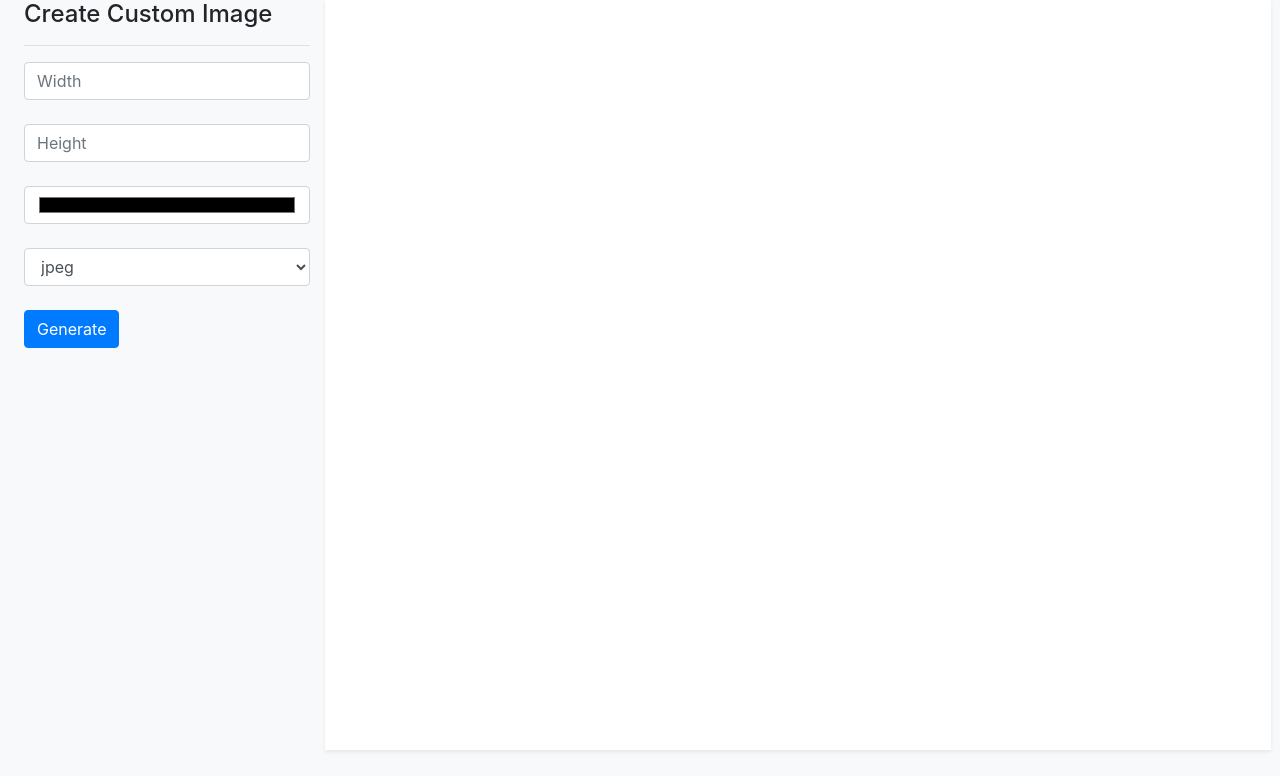
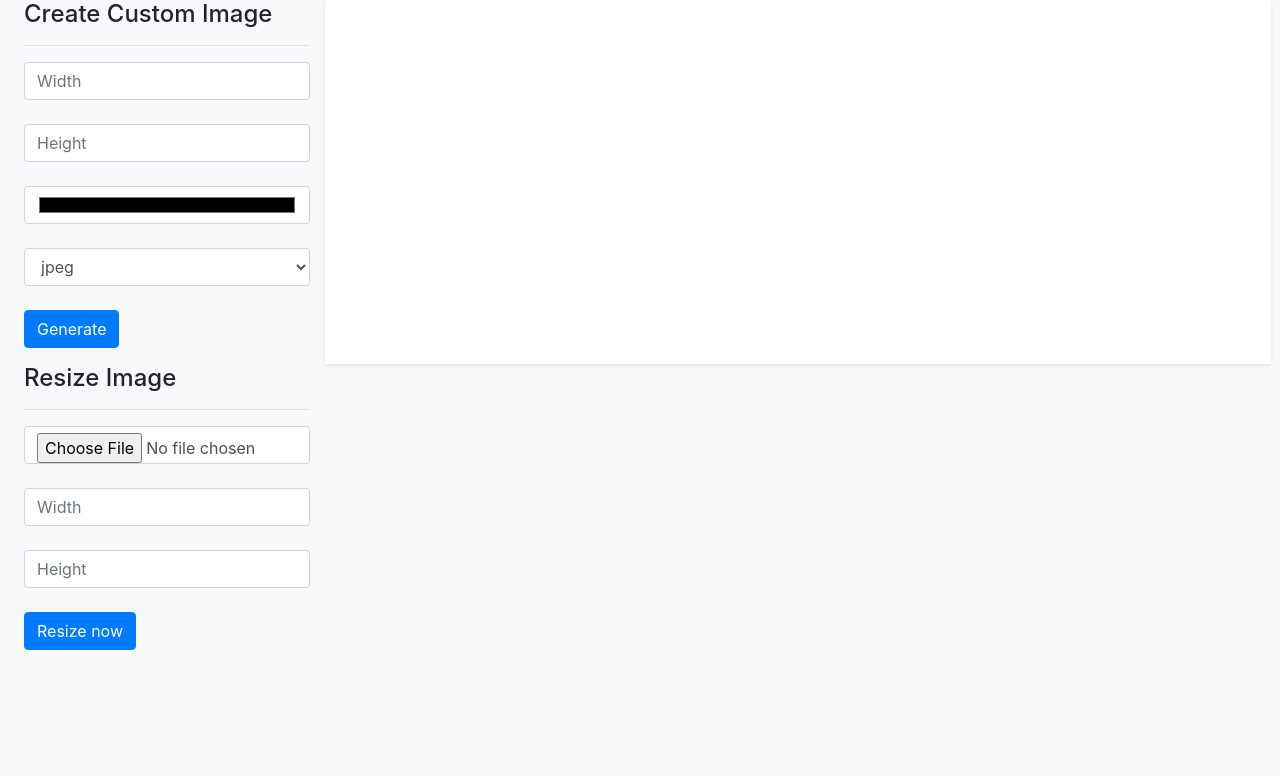
Before and after one commit to dev-sankhadip/image-processing, a PHP site: page / in a window 1280 px wide. Shown: the part 24-800 px from the top of the page. Run offline with PHP 8.4, Linux system fonts and the light colour scheme.

Commit message:
image resize done

```diff
--- a/index.php
+++ b/index.php
@@ -17,9 +17,8 @@
         }
     </style>
 </head>
-
 <body class="container-fluid p-4 bg-light">
-    <div class="row main">
+    <div class="row">
         <div class="col-md-3">
             <form>
                 <h4>Create Custom Image</h4>
@@ -32,14 +31,28 @@
                     <option>png</option>
                     <option>gif</option>
                 </select>
-                <button type="button" class="btn btn-primary">Generate</button>
+                <button type="button" class="btn btn-primary generate-btn" id="generate-btn">Generate</button>
             </form>
         </div>
         <div class="col-md-9 text-center bg-white shadow-sm overflow-auto">
             <div id="result" class="mt-5">
-
             </div>
         </div>
+    </div>
+    <div class="row">
+        <div class="col-md-3">
+            <form>
+                <h4>Resize Image</h4>
+                <hr>
+                <input type="file" class="form-control mb-4" id="image" required>
+                <input type="number" class="form-control mb-4" id="new_width" placeholder="Width" required>
+                <input type="number" class="form-control mb-4" id="new_height" placeholder="Height" required>
+                <button type="button" class="btn btn-primary">Resize now</button>
+            </form>
+        </div>
+        <!-- <div class="col-md-9 text-center bg-white shadow-sm overflow-auto">
+
+        </div> -->
     </div>
     <script type="text/javascript">
         $(".main").css({
@@ -51,7 +64,7 @@
                 height: $(window).height()-50
             });
         })
-        $("button").click(function() {
+        $("#generate-btn").click(function() {
             const width = $("#width").val();
             const height = $("#height").val();
             const color = $("#color").val();
@@ -62,7 +75,6 @@
             const red = parseInt(a, 16);
             const green = parseInt(b, 16);
             const black = parseInt(c, 16);
-
             $.ajax({
                 type: "POST",
                 url: 'php/image.php',
@@ -82,7 +94,6 @@
                     img.style.width="80%";
                     img.style.marginLeft="10%";
                     $("#result").append(img);
-
                     const a=document.createElement("a");
                     a.href="image/"+name;
                     a.download=name;
@@ -91,11 +102,40 @@
                     document.querySelector("#result").appendChild(a);
                 },
                 error: function() {
-
                 }
             })
         })
+    // upload file
+    $(document).ready(function()
+    {
+        $("#image").on('change', function(e)
+        {
+            var file=e.target.files[0];
+            var url=URL.createObjectURL(file);
+            var image=document.createElement("img");
+            image.src=url;
+            $("#result").html(image);
+            image.onload=function()
+            {
+                var o_width=image.width;
+                var o_height=image.height;
+                $("#new_width").on('input', function()
+                {
+                    var typedWidth=Number(this.value);
+                    var ratio=typedWidth/o_width;
+                    var rec_height=o_height*ratio;
+                    $("#new_height").val(rec_height);
+                    image.width=typedWidth;
+                    image.height=rec_height;
+                })
+                $("#new_height").on('input', function()
+                {
+                    var typedHeight=this.value;
+                    image.height=typedHeight;
+                })
+            }
+        })
+    })
     </script>
 </body>
-
 </html>
```
Also changed, not shown: php/image.php (+12 -13 lines), images/1026.gif (deleted), images/331.png (deleted), images/654.png (deleted).
